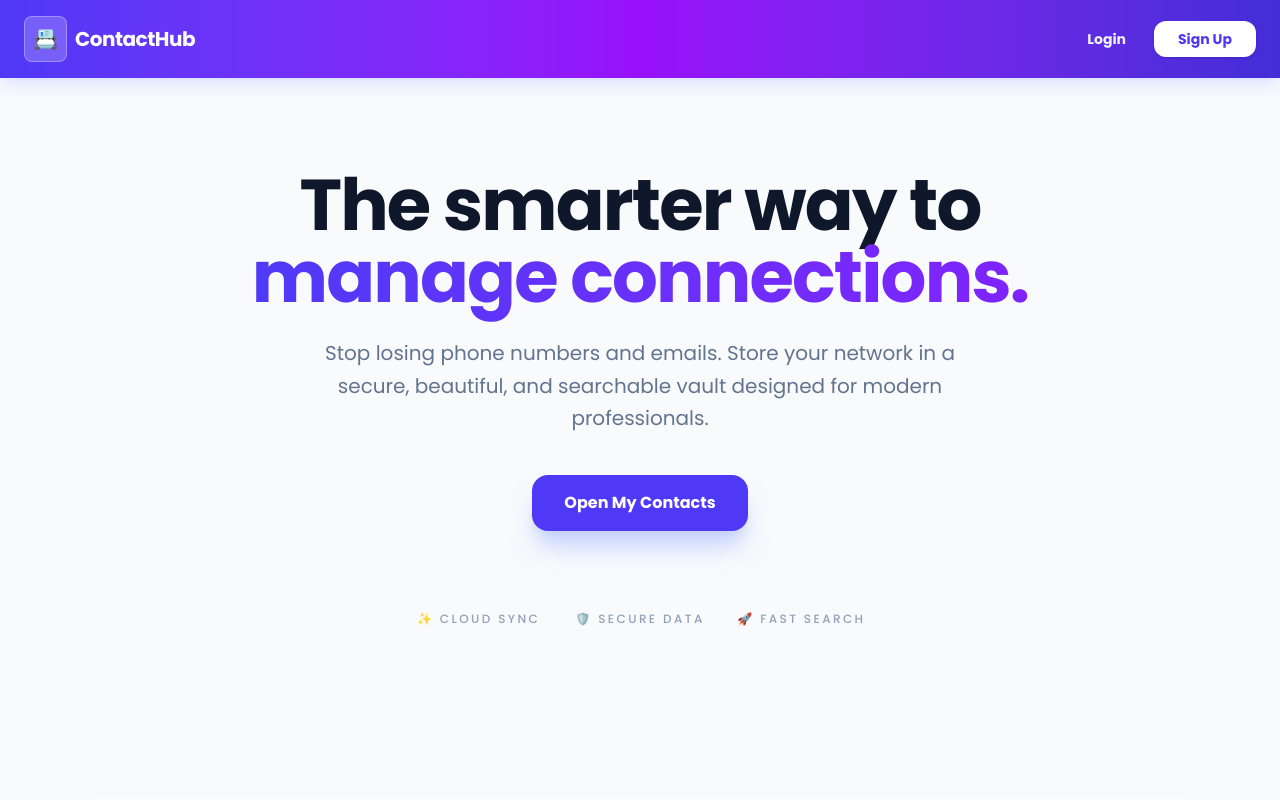
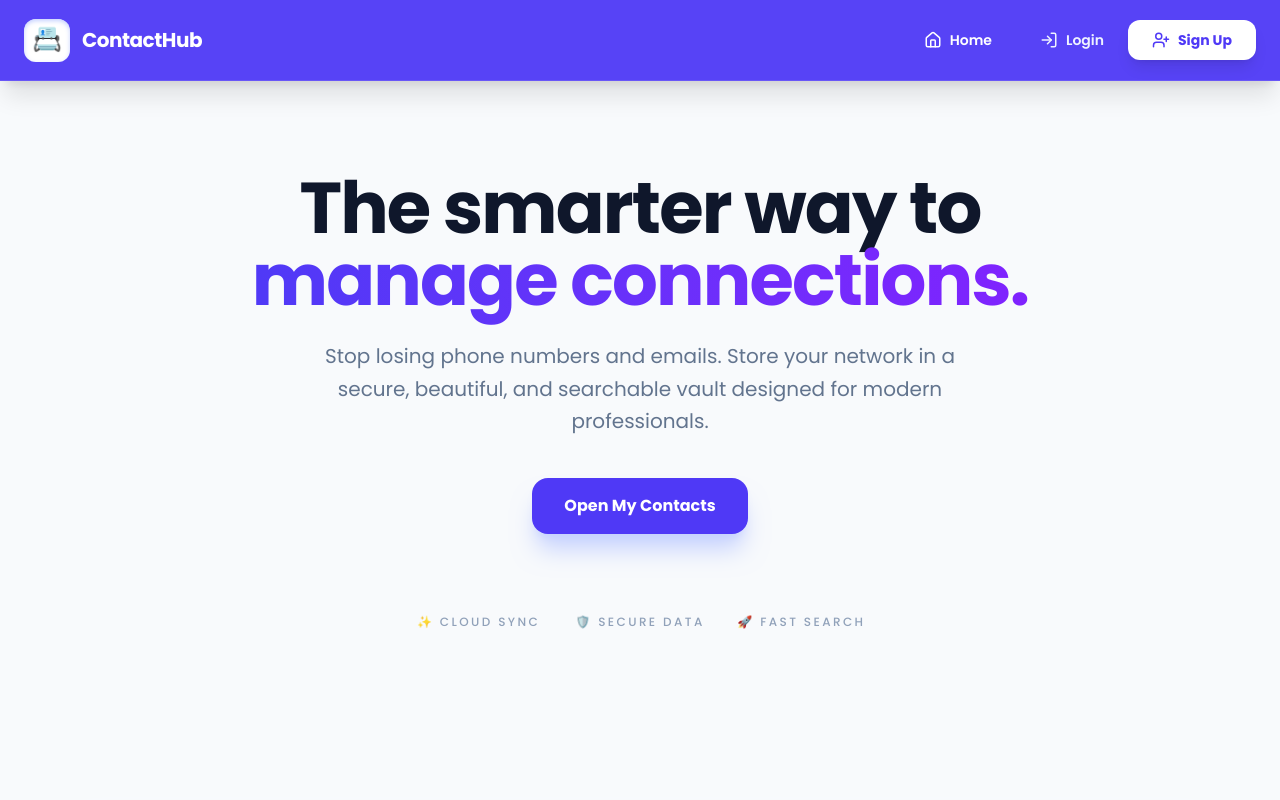
Before and after one commit to Krishn2110/Contact_management, a React app in the folder frontend/: page / in a window 1280 px wide. Shown: the top 800 px of the page. Built offline with nearby package versions, Linux system fonts and the light colour scheme; no server answers; the HTML template or start-up script is replaced by a standard one.

Commit message:
some polish

```diff
--- a/frontend/package.json
+++ b/frontend/package.json
@@ -12,6 +12,7 @@
   "dependencies": {
     "@tailwindcss/vite": "^4.1.18",
     "axios": "^1.13.2",
+    "lucide-react": "^0.562.0",
     "react": "^19.2.0",
     "react-dom": "^19.2.0",
     "react-router-dom": "^7.11.0"
--- a/frontend/src/components/Home.jsx
+++ b/frontend/src/components/Home.jsx
@@ -9,7 +9,7 @@ export default function Home() {
       </div>
 
 
-      <h1 className="text-6xl md:text-7xl font-extrabold text-slate-900 tracking-tight mb-6">
+      <h1 className="text-5xl md:text-7xl font-extrabold text-slate-900 tracking-tight mb-6">
         The smarter way to <br />
         <span className="bg-clip-text text-transparent bg-linear-to-r from-indigo-600 to-violet-600">
           manage connections.
--- a/frontend/src/components/Navbar.jsx
+++ b/frontend/src/components/Navbar.jsx
@@ -1,53 +1,109 @@
-import { Link, useNavigate } from "react-router-dom";
+import { Link, useNavigate, useLocation } from "react-router-dom";
+import { useState, useEffect } from "react";
+// Import Icons
+import { Home, LogIn, UserPlus, LayoutDashboard, LogOut, Menu, X } from "lucide-react";
 
 export default function Navbar() {
   const navigate = useNavigate();
+  const location = useLocation();
   const token = localStorage.getItem("token");
+  const [menuOpen, setMenuOpen] = useState(false);
+
+  useEffect(() => {
+    setMenuOpen(false);
+  }, [location]);
 
   const handleLogout = () => {
     localStorage.removeItem("token");
-    window.location.href = "/login"; // Force refresh to clear states
+    setMenuOpen(false);
+    navigate("/login");
   };
 
   return (
-    <nav className="sticky top-0 z-50 w-full px-6 py-4 bg-linear-to-r from-indigo-600 via-purple-600 to-indigo-700 backdrop-blur-md shadow-lg shadow-indigo-200/50">
-      <div className="max-w-7xl mx-auto flex justify-between items-center">
+    <nav className="sticky top-0 z-100 w-full bg-indigo-600/95 backdrop-blur-md border-b border-white/10 shadow-xl">
+      <div className="max-w-7xl mx-auto px-6 h-20 flex items-center justify-between">
 
         {/* LOGO */}
-        <Link to="/" className="flex items-center gap-2 group">
-          <div className="bg-white/20 p-2 rounded-lg backdrop-blur-sm border border-white/30">
-            <span className="text-xl">📇</span>
+        <Link to="/" className="flex items-center gap-3 transition-transform hover:scale-105">
+          <div className="bg-white p-2 rounded-xl shadow-inner shadow-indigo-200">
+            <span className="text-2xl leading-none">📇</span>
           </div>
           <span className="text-xl font-bold text-white tracking-tight">ContactHub</span>
         </Link>
 
-        {/* AUTH ACTIONS */}
-        <div className="flex items-center gap-3">
+        {/* DESKTOP MENU */}
+        <div className="hidden md:flex items-center gap-8">
+          <Link
+            to="/"
+            className={`flex items-center gap-2 text-sm font-semibold transition-colors ${location.pathname === '/' ? 'text-white' : 'text-indigo-100 hover:text-white'}`}
+          >
+            <Home size={18} />
+            Home
+          </Link>
+
           {!token ? (
-            <>
-              <Link
-                to="/login"
-                className="text-sm font-bold text-indigo-50 hover:text-white transition-colors px-4"
-              >
+            <div className="flex items-center gap-6 ml-4">
+              <Link to="/login" className="flex items-center gap-2 text-sm font-semibold text-indigo-50 hover:text-white transition">
+                <LogIn size={18} />
                 Login
               </Link>
-              <Link
-                to="/signup"
-                className="px-6 py-2 bg-white text-indigo-600 rounded-xl text-sm font-extrabold shadow-sm hover:bg-indigo-50 hover:scale-105 transition-all"
-              >
+              <Link to="/signup" className="flex items-center gap-2 px-6 py-2.5 bg-white text-indigo-600 rounded-xl text-sm font-bold shadow-lg hover:bg-indigo-50 hover:-translate-y-0.5 transition-all">
+                <UserPlus size={18} />
                 Sign Up
               </Link>
-            </>
+            </div>
           ) : (
-            <>
-
-              <button
-                onClick={handleLogout}
-                className="px-5 py-2 bg-red-500 hover:bg-red-700 text-white border border-white/20 rounded-xl text-sm font-bold transition-all shadow-inner"
+            <div className="flex items-center gap-6">
+              <Link
+                to="/dashboard"
+                className={`flex items-center gap-2 text-sm font-semibold transition-colors ${location.pathname === '/dashboard' ? 'text-white' : 'text-indigo-100 hover:text-white'}`}
               >
+                <LayoutDashboard size={18} />
+                Dashboard
+              </Link>
+              <button onClick={handleLogout} className="flex items-center gap-2 px-6 py-2.5 bg-red-500 hover:bg-red-600 text-white rounded-xl text-sm font-bold shadow-lg transition-all active:scale-95">
+                <LogOut size={18} />
                 Logout
               </button>
-            </>
+            </div>
+          )}
+        </div>
+
+        {/* MOBILE TOGGLE */}
+        <button
+          onClick={() => setMenuOpen(!menuOpen)}
+          className="md:hidden p-2 rounded-lg bg-white/10 text-white hover:bg-white/20 transition-colors"
+        >
+          {menuOpen ? <X size={24} /> : <Menu size={24} />}
+        </button>
+      </div>
+
+      {/* MOBILE MENU */}
+      <div className={`md:hidden absolute w-full bg-indigo-700 border-b border-indigo-500 transition-all duration-300 ease-in-out ${menuOpen ? 'max-h-96 opacity-100 py-6' : 'max-h-0 opacity-0 pointer-events-none'}`}>
+        <div className="px-6 flex flex-col gap-2">
+          <Link to="/" className="flex items-center gap-3 text-indigo-100 font-semibold py-3 border-b border-white/5">
+            <Home size={20} /> Home
+          </Link>
+
+          {token && (
+            <Link to="/dashboard" className="flex items-center gap-3 text-indigo-100 font-semibold py-3 border-b border-white/5">
+              <LayoutDashboard size={20} /> Dashboard
+            </Link>
+          )}
+
+          {!token ? (
+            <div className="flex flex-col gap-3 mt-4">
+              <Link to="/login" className="flex items-center justify-center gap-2 text-indigo-50 font-semibold py-3">
+                <LogIn size={20} /> Login
+              </Link>
+              <Link to="/signup" className="flex items-center justify-center gap-2 w-full bg-white text-indigo-600 py-4 rounded-2xl font-bold shadow-lg">
+                <UserPlus size={20} /> Sign Up
+              </Link>
+            </div>
+          ) : (
+            <button onClick={handleLogout} className="flex items-center justify-center gap-2 w-full bg-red-500 text-white py-4 rounded-2xl font-bold mt-4">
+              <LogOut size={20} /> Logout
+            </button>
           )}
         </div>
       </div>
```
Also changed, not shown: 1 other file (tests, documents, lock files or other folders).
